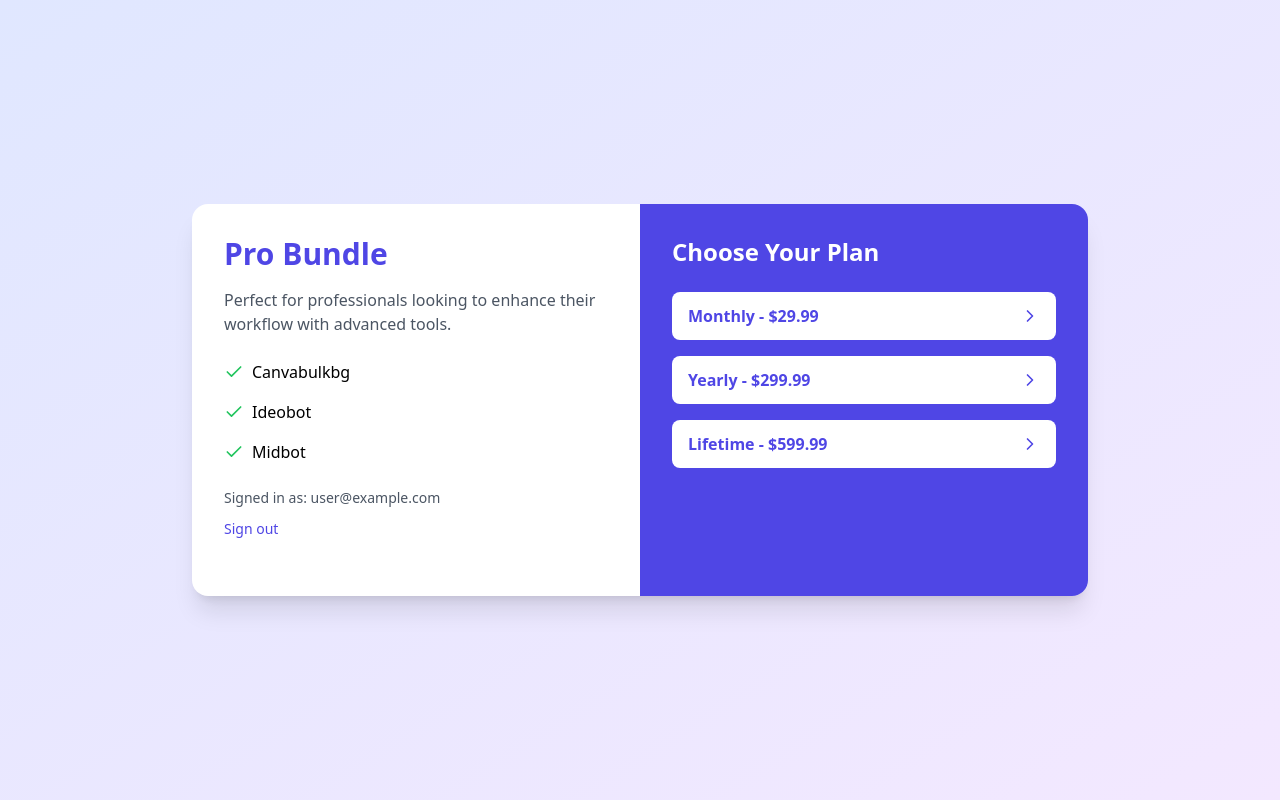
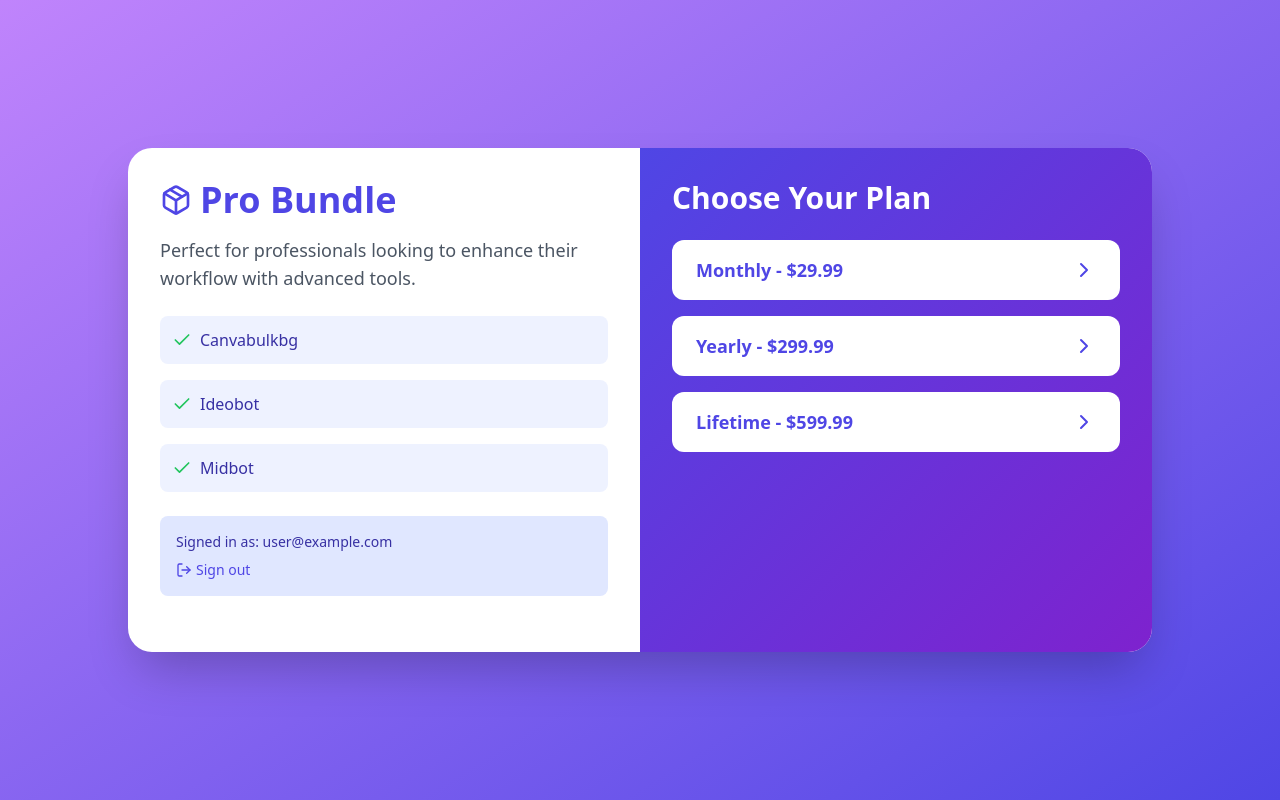
Before and after one commit to SandunLB/Extension_bundles, a React (Create React App) app in the folder frontend/: page /ProBundle in a window 1280 px wide. Built offline with nearby package versions, Linux system fonts and the light colour scheme; no server answers; sample sign-in values are in the browser's storage.

Commit message:
New Improved Styles

```diff
--- a/frontend/package.json
+++ b/frontend/package.json
@@ -12,6 +12,7 @@
     "@types/react": "^18.3.12",
     "@types/react-dom": "^18.3.1",
     "firebase": "^11.0.2",
+    "framer-motion": "^11.11.17",
     "lucide-react": "^0.460.0",
     "react": "^18.3.1",
     "react-dom": "^18.3.1",
--- a/frontend/src/BundlePage.tsx
+++ b/frontend/src/BundlePage.tsx
@@ -1,10 +1,13 @@
-import React from 'react'
+'use client'
+
+import React, { useState } from 'react'
 import { useParams, useNavigate } from 'react-router-dom'
 import { GoogleLogin, googleLogout } from '@react-oauth/google'
 import { getAuth, signInWithCustomToken, signOut } from 'firebase/auth'
 import { User } from './App'
 import { bundleConfig } from './bundleConfig'
-import { ChevronRightIcon, CheckIcon } from 'lucide-react'
+import { ChevronRightIcon, CheckIcon, PackageIcon, LogOutIcon } from 'lucide-react'
+import { motion } from 'framer-motion'
 
 const BACKEND_URL = 'http://localhost:3000'
 
@@ -23,10 +26,11 @@
   error?: string
 }
 
-function BundlePage({ user }: BundlePageProps) {
+export default function Component({ user: initialUser }: BundlePageProps) {
   const { bundleName } = useParams<{ bundleName: string }>()
   const navigate = useNavigate()
   const auth = getAuth()
+  const [user, setUser] = useState(initialUser)
 
   if (!bundleName || !bundleConfig[bundleName as keyof typeof bundleConfig]) {
     navigate('/')
@@ -41,7 +45,6 @@
         throw new Error('No credential received')
       }
 
-      // Send the credential to your backend
       const response = await fetch(`${BACKEND_URL}/api/auth`, {
         method: 'POST',
         headers: {
@@ -62,9 +65,8 @@
         throw new Error(authData.error || 'Authentication failed')
       }
 
-      // Sign in to Firebase with the custom token
       await signInWithCustomToken(auth, authData.firebaseToken)
-
+      setUser(authData.user)
     } catch (error) {
       console.error('Login error:', error)
       alert('Failed to sign in. Please try again.')
@@ -75,6 +77,7 @@
     try {
       await signOut(auth)
       googleLogout()
+      setUser(null)
     } catch (error) {
       console.error('Sign-out error:', error)
     }
@@ -117,32 +120,62 @@
   }
 
   return (
-    <div className="min-h-screen bg-gradient-to-br from-indigo-100 to-purple-100 flex items-center justify-center p-4">
-      <div className="bg-white rounded-2xl shadow-xl overflow-hidden max-w-4xl w-full">
+    <div className="min-h-screen bg-gradient-to-br from-purple-400 to-indigo-600 flex items-center justify-center p-4">
+      <motion.div
+        initial={{ opacity: 0, y: 20 }}
+        animate={{ opacity: 1, y: 0 }}
+        transition={{ duration: 0.5 }}
+        className="bg-white rounded-3xl shadow-2xl overflow-hidden max-w-5xl w-full"
+      >
         <div className="md:flex">
           <div className="md:w-1/2 p-8">
-            <h2 className="text-3xl font-bold text-indigo-600 mb-4">{bundle.name}</h2>
-            <p className="text-gray-600 mb-6">{bundle.description}</p>
+            <motion.div
+              initial={{ opacity: 0, x: -20 }}
+              animate={{ opacity: 1, x: 0 }}
+              transition={{ delay: 0.2, duration: 0.5 }}
+            >
+              <h2 className="text-4xl font-bold text-indigo-600 mb-4 flex items-center">
+                <PackageIcon className="w-8 h-8 mr-2" />
+                {bundle.name}
+              </h2>
+              <p className="text-gray-600 mb-6 text-lg">{bundle.description}</p>
               <div className="space-y-4 mb-6">
-              {bundle.extensions.map((ext) => (
-                <div key={ext} className="flex items-center">
+                {bundle.extensions.map((ext, index) => (
+                  <motion.div
+                    key={ext}
+                    initial={{ opacity: 0, x: -20 }}
+                    animate={{ opacity: 1, x: 0 }}
+                    transition={{ delay: 0.3 + index * 0.1, duration: 0.5 }}
+                    className="flex items-center bg-indigo-50 p-3 rounded-lg"
+                  >
                     <CheckIcon className="w-5 h-5 text-green-500 mr-2" />
-                  <span>{ext}</span>
-                </div>
+                    <span className="text-indigo-800">{ext}</span>
+                  </motion.div>
                 ))}
               </div>
               {user ? (
-              <div className="mb-6">
-                <p className="text-sm text-gray-600 mb-2">Signed in as: {user.email}</p>
+                <motion.div
+                  initial={{ opacity: 0 }}
+                  animate={{ opacity: 1 }}
+                  transition={{ delay: 0.5, duration: 0.5 }}
+                  className="mb-6 bg-indigo-100 p-4 rounded-lg"
+                >
+                  <p className="text-sm text-indigo-800 mb-2">Signed in as: {user.email}</p>
                   <button
                     onClick={handleSignOut}
-                  className="text-sm text-indigo-600 hover:text-indigo-800 transition-colors"
+                    className="text-sm text-indigo-600 hover:text-indigo-800 transition-colors flex items-center"
                   >
+                    <LogOutIcon className="w-4 h-4 mr-1" />
                     Sign out
                   </button>
-              </div>
+                </motion.div>
               ) : (
-              <div className="mb-6">
+                <motion.div
+                  initial={{ opacity: 0 }}
+                  animate={{ opacity: 1 }}
+                  transition={{ delay: 0.5, duration: 0.5 }}
+                  className="mb-6"
+                >
                   <GoogleLogin
                     onSuccess={handleGoogleSuccess}
                     onError={() => {
@@ -151,40 +184,53 @@
                     }}
                     useOneTap
                   />
+                </motion.div>
+              )}
+            </motion.div>
           </div>
-            )}
-          </div>
-          <div className="md:w-1/2 bg-indigo-600 p-8 text-white">
-            <h3 className="text-2xl font-bold mb-6">Choose Your Plan</h3>
+          <div className="md:w-1/2 bg-gradient-to-br from-indigo-600 to-purple-700 p-8 text-white">
+            <motion.div
+              initial={{ opacity: 0, x: 20 }}
+              animate={{ opacity: 1, x: 0 }}
+              transition={{ delay: 0.2, duration: 0.5 }}
+            >
+              <h3 className="text-3xl font-bold mb-6">Choose Your Plan</h3>
               <div className="space-y-4">
-              {Object.entries(bundle.prices).map(([plan, { price, id }]) => (
-                <button
+                {Object.entries(bundle.prices).map(([plan, { price, id }], index) => (
+                  <motion.button
                     key={plan}
                     onClick={() => initiateCheckout(plan)}
                     disabled={!user}
-                  className={`w-full py-3 px-4 rounded-lg flex items-center justify-between transition-colors ${
+                    initial={{ opacity: 0, y: 20 }}
+                    animate={{ opacity: 1, y: 0 }}
+                    transition={{ delay: 0.3 + index * 0.1, duration: 0.5 }}
+                    className={`w-full py-4 px-6 rounded-xl flex items-center justify-between transition-all transform hover:scale-105 ${
                       user
-                      ? 'bg-white text-indigo-600 hover:bg-indigo-100'
+                        ? 'bg-white text-indigo-600 hover:bg-indigo-100 hover:shadow-lg'
                         : 'bg-indigo-400 text-indigo-100 cursor-not-allowed'
                     }`}
                   >
-                  <span className="font-semibold">
+                    <span className="font-semibold text-lg">
                       {plan.charAt(0).toUpperCase() + plan.slice(1)} - {price}
                     </span>
-                  <ChevronRightIcon className="w-5 h-5" />
-                </button>
+                    <ChevronRightIcon className="w-6 h-6" />
+                  </motion.button>
                 ))}
               </div>
               {!user && (
-              <p className="text-sm text-indigo-200 mt-4">
+                <motion.p
+                  initial={{ opacity: 0 }}
+                  animate={{ opacity: 1 }}
+                  transition={{ delay: 0.6, duration: 0.5 }}
+                  className="text-sm text-indigo-200 mt-4"
+                >
                   Please sign in to purchase a bundle
-              </p>
+                </motion.p>
               )}
+            </motion.div>
           </div>
         </div>
-      </div>
+      </motion.div>
     </div>
   )
 }
-
-export default BundlePage
```
Also changed, not shown: 1 other file (tests, documents, lock files or other folders). Lines whose indentation alone changed are shown as unchanged.
